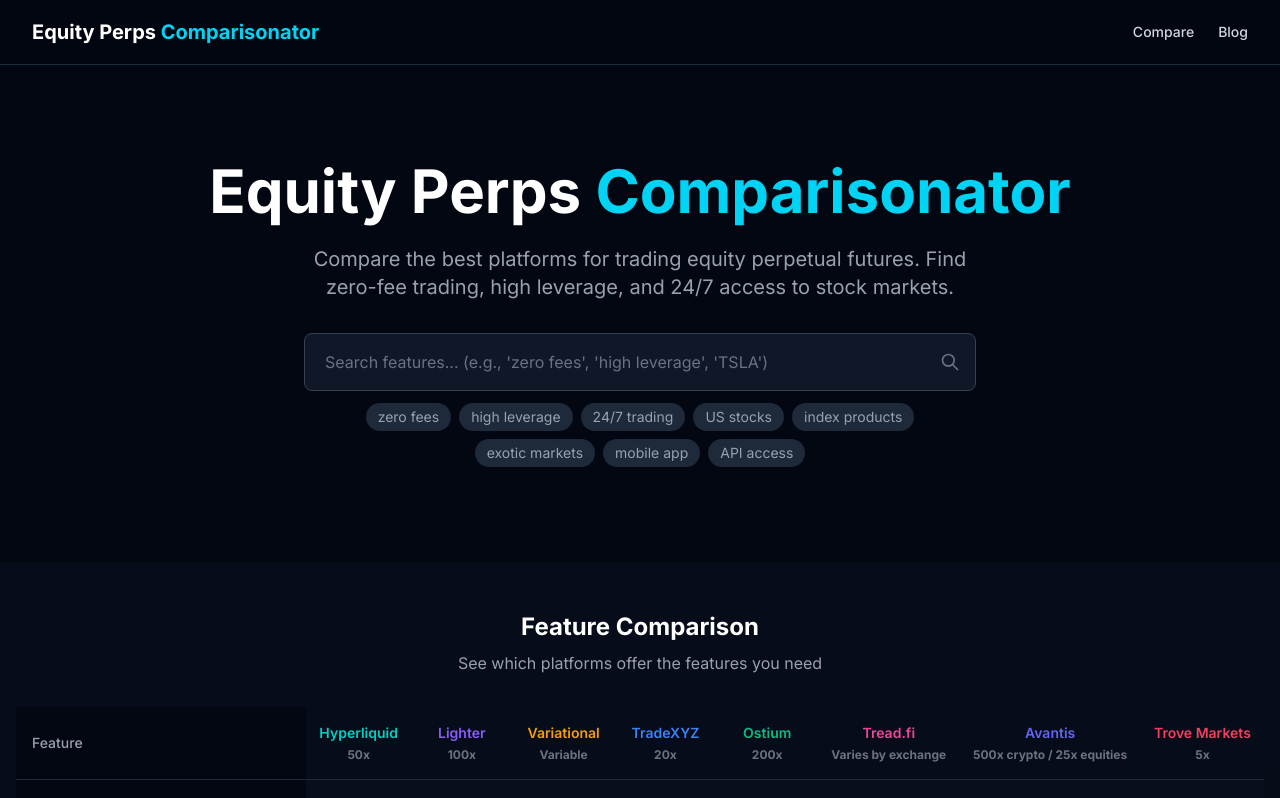
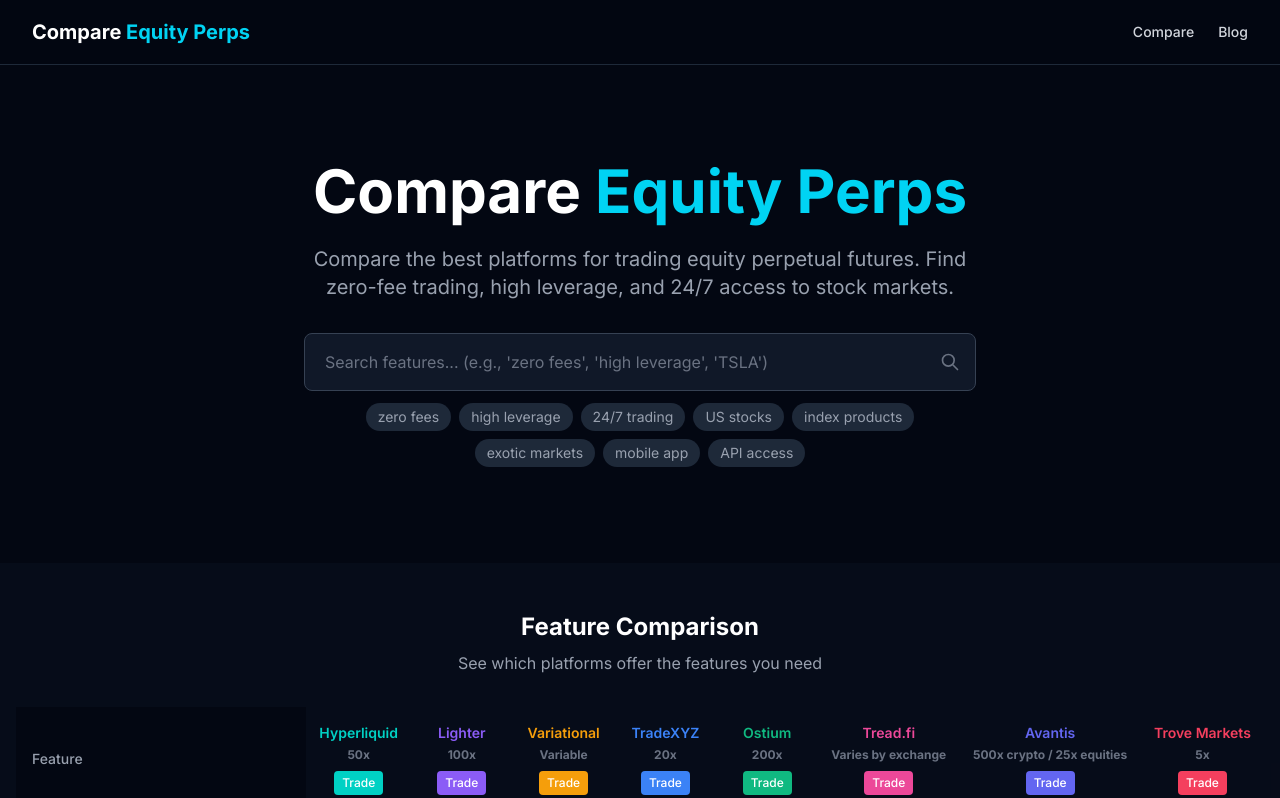
Before and after one commit to Irora-dev/equity-perps-comparison, a Next.js app: page / in a window 1280 px wide. Shown: the top 798 px of the page. Built offline with nearby package versions, Linux system fonts and the light colour scheme.

Commit message:
Add trade buttons to comparison table and rename site to Compare Equity Perps

```diff
--- a/src/app/layout.tsx
+++ b/src/app/layout.tsx
@@ -11,8 +11,8 @@
 export const metadata: Metadata = {
   metadataBase: new URL('https://equityperps.com'), // Update with your domain
   title: {
-    default: "Equity Perps Comparisonator | Compare Equity Perpetual Trading Platforms",
-    template: "%s | Equity Perps Comparisonator",
+    default: "Compare Equity Perps | Best Equity Perpetual Trading Platforms",
+    template: "%s | Compare Equity Perps",
   },
   description:
     "Compare the best equity perpetual trading platforms. Find zero-fee perps, high leverage options, and 24/7 stock trading on Hyperliquid, Lighter, Ostium, Avantis, and more.",
@@ -33,19 +33,19 @@
     "leveraged trading",
     "crypto derivatives",
   ],
-  authors: [{ name: "Equity Perps Comparisonator" }],
-  creator: "Equity Perps Comparisonator",
+  authors: [{ name: "Compare Equity Perps" }],
+  creator: "Compare Equity Perps",
   openGraph: {
     type: "website",
     locale: "en_US",
-    siteName: "Equity Perps Comparisonator",
-    title: "Equity Perps Comparisonator | Compare Equity Perpetual Trading Platforms",
+    siteName: "Compare Equity Perps",
+    title: "Compare Equity Perps | Best Equity Perpetual Trading Platforms",
     description:
       "Compare the best equity perpetual trading platforms. Find zero-fee perps, high leverage options, and 24/7 stock trading.",
   },
   twitter: {
     card: "summary_large_image",
-    title: "Equity Perps Comparisonator",
+    title: "Compare Equity Perps",
     description: "Compare the best equity perpetual trading platforms",
   },
   robots: {
@@ -74,7 +74,7 @@
         <footer className="border-t border-gray-800 py-8 mt-16">
           <div className="max-w-7xl mx-auto px-4 sm:px-6 lg:px-8">
             <p className="text-center text-gray-500 text-sm">
-              Equity Perps Comparisonator - Compare equity perpetual trading platforms.
+              Compare Equity Perps - Find the best equity perpetual trading platforms.
               <br />
               <span className="text-xs">
                 Disclaimer: This site contains affiliate links. Trading perpetual futures involves significant risk.
--- a/src/app/page.tsx
+++ b/src/app/page.tsx
@@ -21,7 +21,7 @@
           __html: JSON.stringify({
             "@context": "https://schema.org",
             "@type": "WebSite",
-            name: "Equity Perps Comparisonator",
+            name: "Compare Equity Perps",
             description: "Compare equity perpetual trading platforms",
             url: "https://equityperps.com",
             potentialAction: {
@@ -59,8 +59,8 @@
       <section className="py-16 sm:py-24 px-4">
         <div className="max-w-4xl mx-auto text-center">
           <h1 className="text-4xl sm:text-5xl lg:text-6xl font-bold mb-6">
-            <span className="text-white">Equity Perps</span>{' '}
-            <span className="text-cyan-400">Comparisonator</span>
+            <span className="text-white">Compare</span>{' '}
+            <span className="text-cyan-400">Equity Perps</span>
           </h1>
           <p className="text-xl text-gray-400 mb-8 max-w-2xl mx-auto">
             Compare the best platforms for trading equity perpetual futures.
--- a/src/components/ComparisonTable.tsx
+++ b/src/components/ComparisonTable.tsx
@@ -40,6 +40,15 @@
                   <span className="text-xs text-gray-500">
                     {platform.maxLeverage}
                   </span>
+                  <a
+                    href={platform.referralUrl}
+                    target="_blank"
+                    rel="noopener sponsored"
+                    className="mt-1 px-2 py-1 text-xs font-medium text-white rounded transition-opacity hover:opacity-80"
+                    style={{ backgroundColor: platform.color }}
+                  >
+                    Trade
+                  </a>
                 </div>
               </th>
             ))}
--- a/src/components/Header.tsx
+++ b/src/components/Header.tsx
@@ -7,7 +7,7 @@
         <div className="flex items-center justify-between h-16">
           <Link href="/" className="flex items-center space-x-2">
             <span className="text-xl font-bold text-white">
-              Equity Perps <span className="text-cyan-400">Comparisonator</span>
+              Compare <span className="text-cyan-400">Equity Perps</span>
             </span>
           </Link>
 
```
